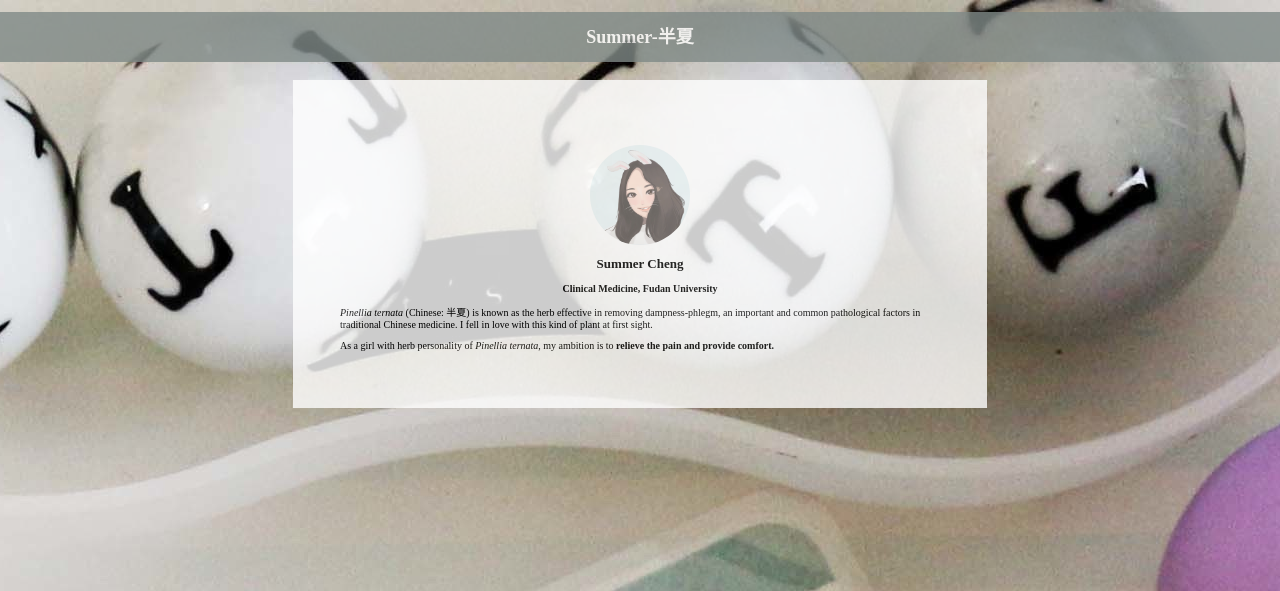
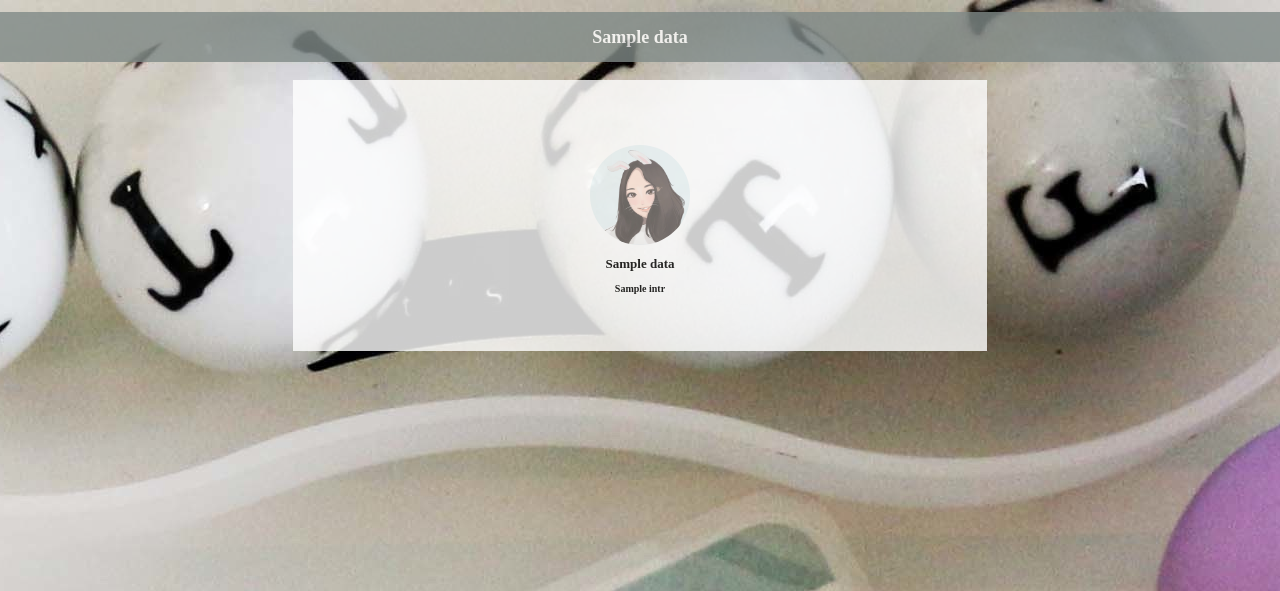
Before and after one commit to SummerCheng/uband-s2--V, a Flask app: template templates/A10134.html in a window 1280 px wide. Shown: the top 591 px of the page. Run offline with Flask 2, Linux system fonts and the light colour scheme; the template is opened without the code that fills it: most values are stand-ins (such as "Sample title", 1, 10 or a date in 2020).

Commit message:
add A10134.json, modify A10134.html

```diff
--- /dev/null
+++ b/static/json/A10134.json
@@ -0,0 +1,5 @@
+{
+    "name":"Gakki",
+    "occu" : "Actress;singer-songwriter;model;radio host ",
+    "career" : ["2005 took up a role in the TBS drama, Dragon Zakura","2008 won the Film prize at the 45th Golden Arrow Awards","2010-2012 the co-hosts for popular radio program Girls Locks."]
+}
--- a/templates/A10134.html
+++ b/templates/A10134.html
@@ -2,14 +2,14 @@
 <html>
 <head>
 	<meta charset="utf-8">
-	<title>Home@Summer</title>
+	<title>Home@{{data.name}}</title>
 	<link rel="stylesheet" type="text/css" href="../static/css/app.css">
 	<link rel="stylesheet" type="text/css" href="../static/css/reset.css">
 </head>
 <body>
 
 	<div id="head">
-		<h1 class="name">Summer-半夏</h1>
+		<h1 class="name">{{data.name}}</h1>
 	</div>
 	<div>
 		<br  />
@@ -17,10 +17,13 @@
 	<div id="content">
 		<br  />
 		<img class="self" src="../static/img/selfie.png" alt="鹂落的手绘哦~">
-		<h2 class="name_title">Summer Cheng</h2>
-		<h3 class="brief_intr">Clinical Medicine, Fudan University </h3>
-		<p class="intr"><i>Pinellia ternata</i> (Chinese: 半夏) is known as the herb effective in removing dampness-phlegm, an important and common pathological factors in traditional Chinese medicine. I fell in love with this kind of plant at first sight.</p>
-		<p class="intr">As a girl with herb personality of <i>Pinellia ternata</i>, my ambition is to <b>relieve the pain and provide comfort.</b></p>
+		<h2 class="name_title">{{data.name}}</h2>
+		<h3 class="brief_intr">{{data.intr}}</h3>
+		<ul class='intr'>
+<!-- 			<li>{{data.career[0]}}</li>
+            <li>{{data.career[1]}}</li>
+            <li>{{data.career[2]}}</li> -->
+        </ul>
 	</div>
 
 
```
